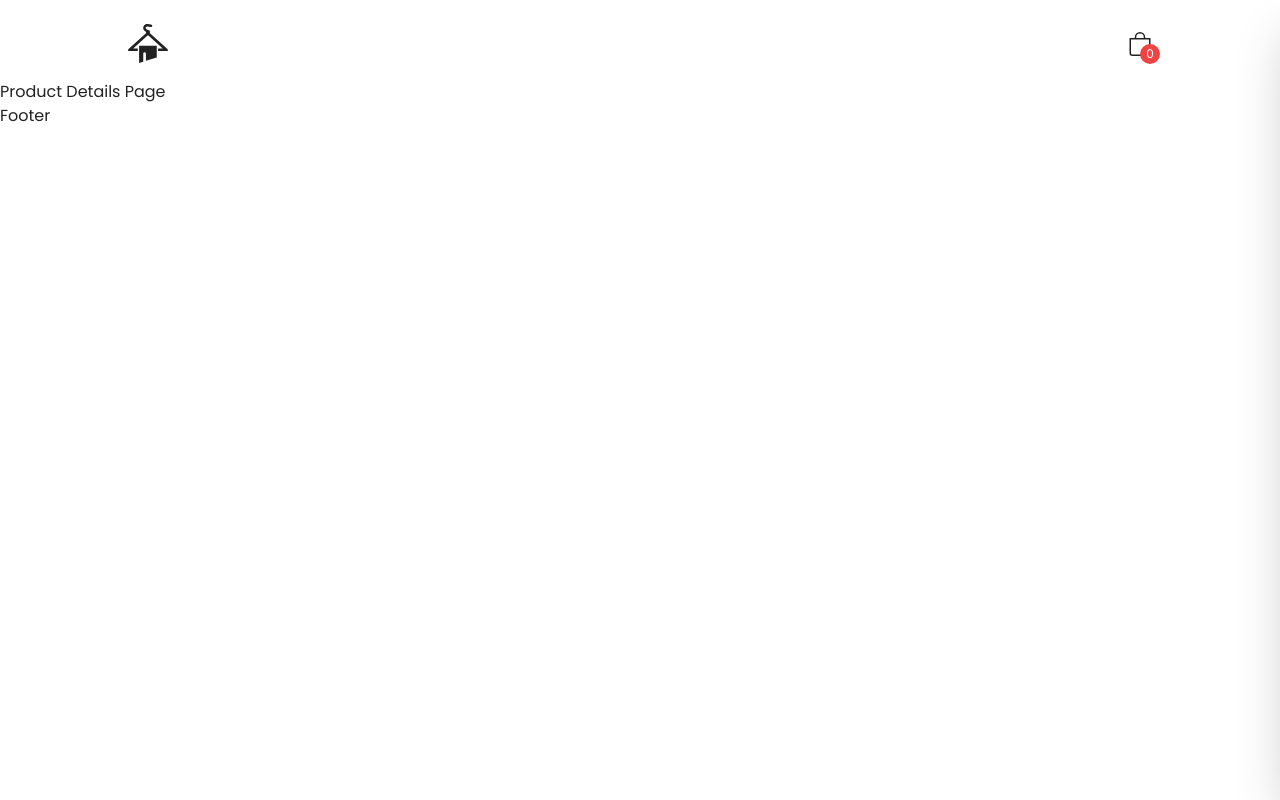
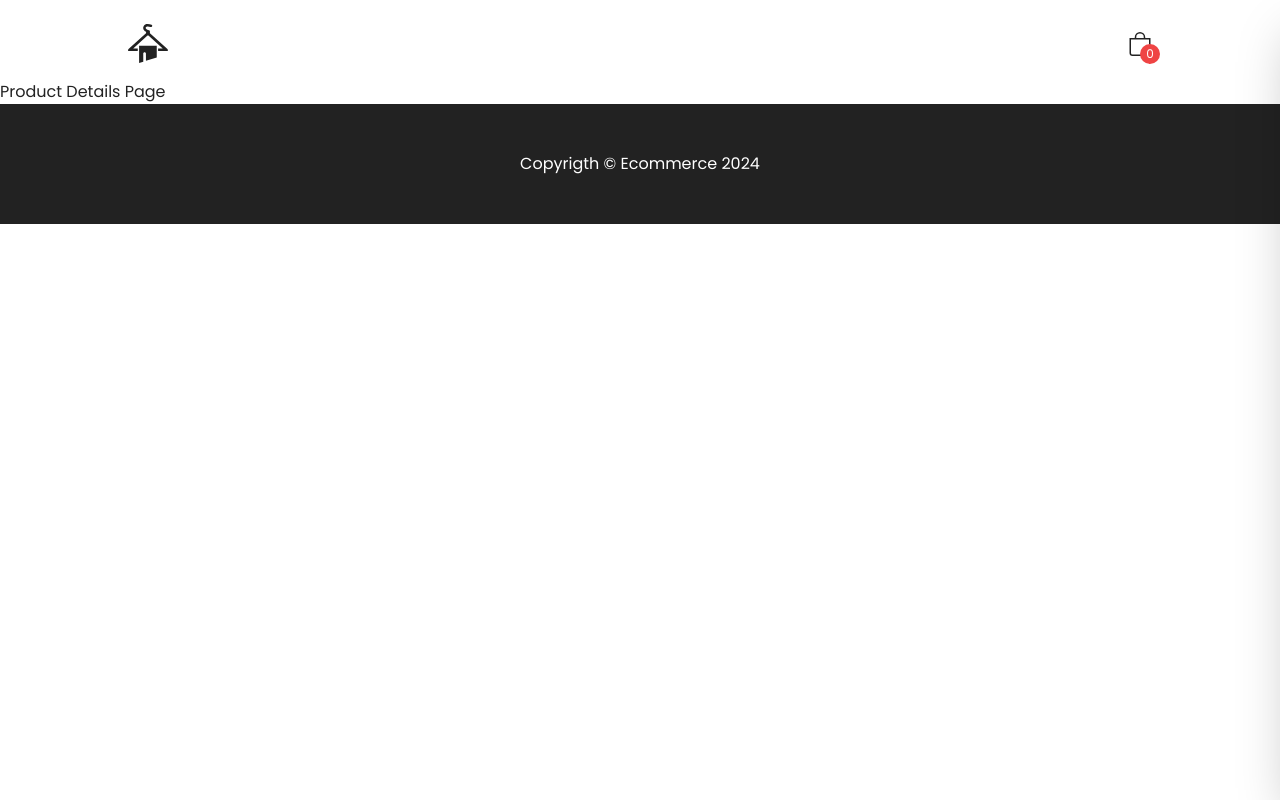
Before and after one commit to Jeanll7/ecommerce-app, a React (Create React App) app: page /product/1 in a window 1280 px wide. Built offline with nearby package versions, Linux system fonts and the light colour scheme; no server answers.

Commit message:
feat: add footer the page

```diff
--- a/src/components/Footer.js
+++ b/src/components/Footer.js
@@ -1,7 +1,13 @@
-import React from 'react';
+import React from "react";
 
 const Footer = () => {
-  return <div>Footer</div>;
+  return (
+    <footer className="bg-primary py-12">
+      <div className="container mx-auto">
+        <p className="text-white text-center">Copyrigth &copy; Ecommerce 2024</p>
+      </div>
+    </footer>
+  );
 };
 
 export default Footer;
```
